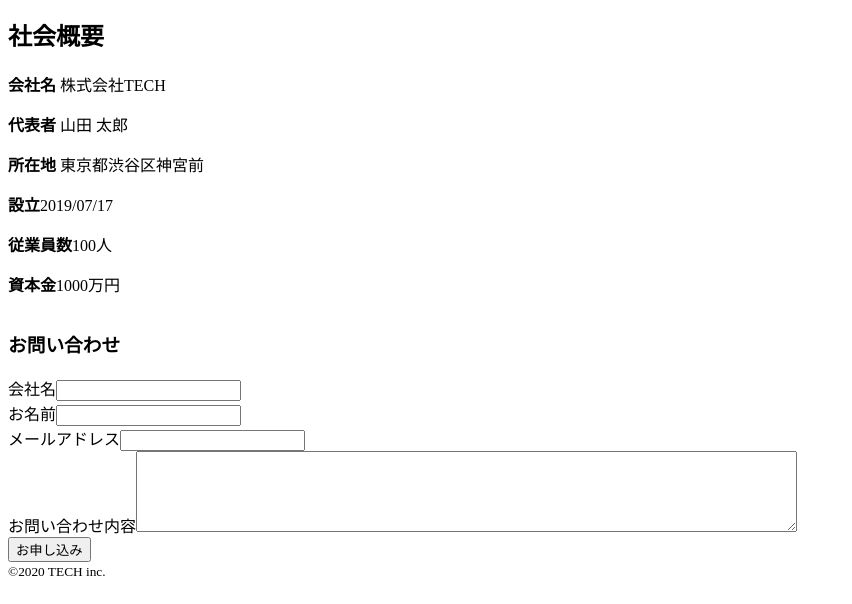
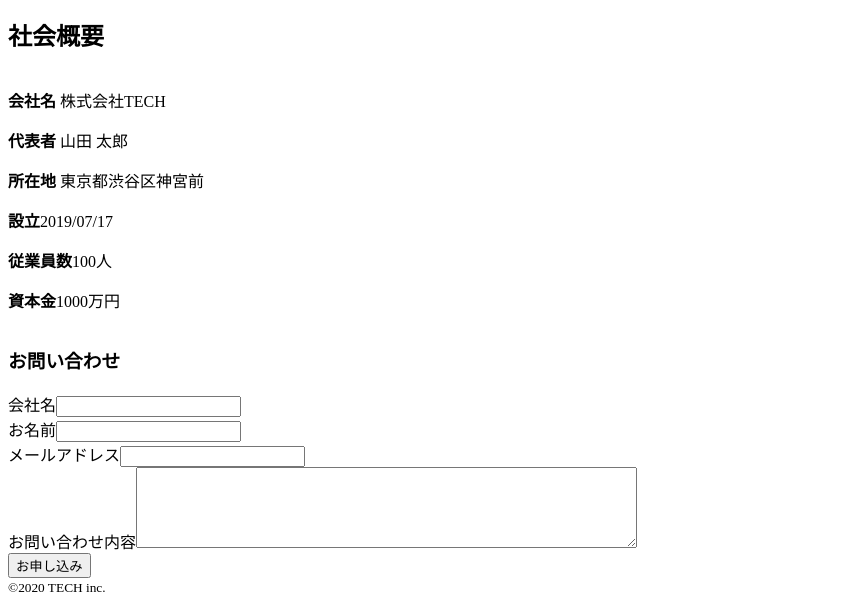
Before and after one commit to matusitakeisuke/20240113_matsushitakeisuke_html, a plain HTML site: page 20240113_matsushitakeisuke/index.html in a window 1280 px wide. Shown: the part 572-1176 px from the top of the page, without its empty margins (0-852 px from the left). Drawn offline with Linux system fonts and the light colour scheme.

Commit message:
任意のメッセージ

```diff
--- a/20240113_matsushitakeisuke/index.html
+++ b/20240113_matsushitakeisuke/index.html
@@ -3,7 +3,7 @@
 <head>
     <meta charset="UTF-8">
     <meta name="viewport" content="width=device-width, initial-scale=1.0">
-    <title>Document</title>
+    <title>COACHTECH</title>
 </head>
 <body>
     <header>
@@ -21,7 +21,9 @@
     <img src="img/mv.png" alt="演習問題画像">
     <p>最新のテクノロジーで<em>社会課題</em>を解決</p>
     <article>
+        <table>
         <h2>社会概要</h2>
+        </table>
         <table>
             <p><strong>会社名</strong> 株式会社TECH</p>
             <p><strong>代表者</strong> 山田 太郎</p>
@@ -33,19 +35,21 @@
         <h3>お問い合わせ</h3>
     </article>
     <form action="index.html" method="post">
-        <label>会社名<input type="text" name="input" /></label>
-    </form>
-    <form action="index.html" method="post">
-        <label>お名前<input type="tel" name="input" /></label>
-    </form>
-    <form action="index.html" method="post">
-        <label>メールアドレス<input type="email" name="input" /></label>
-    </form>
-    <form action="index.html" method="post">
-        <label>お問い合わせ内容<textarea name="textarea" cols="80" rows="5"></textarea></label>
-    </form>
-    <form action="index.html" method="post">
-        <input type="submit" name="input" value="お申し込み" />
+        <div>
+            <label>会社名<input type="text" name="input" /></label>
+        </div>
+        <div>
+            <label>お名前<input type="tel" name="input" /></label>
+        </div>
+        <div>
+            <label>メールアドレス<input type="email" name="input"></label>
+        </div>
+        <div>
+            <label>お問い合わせ内容<textarea name="textarea" cols="60" rows="5"></textarea></label>
+        </div>
+        <div>
+            <input type="submit" name="submit" value="お申し込み">
+        </div>
     </form>
     <footer>
         <small>&copy;2020 TECH inc.</small>
```
